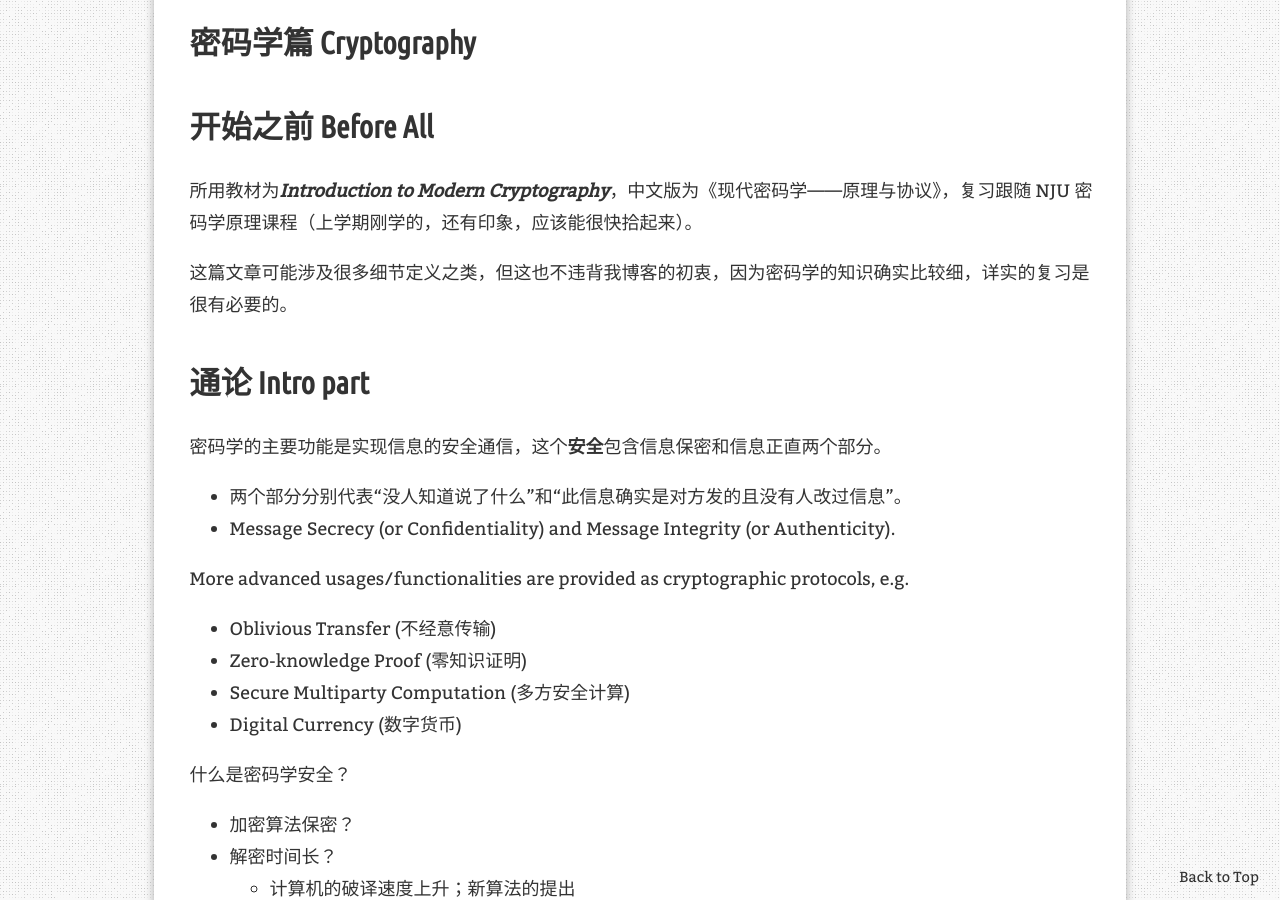
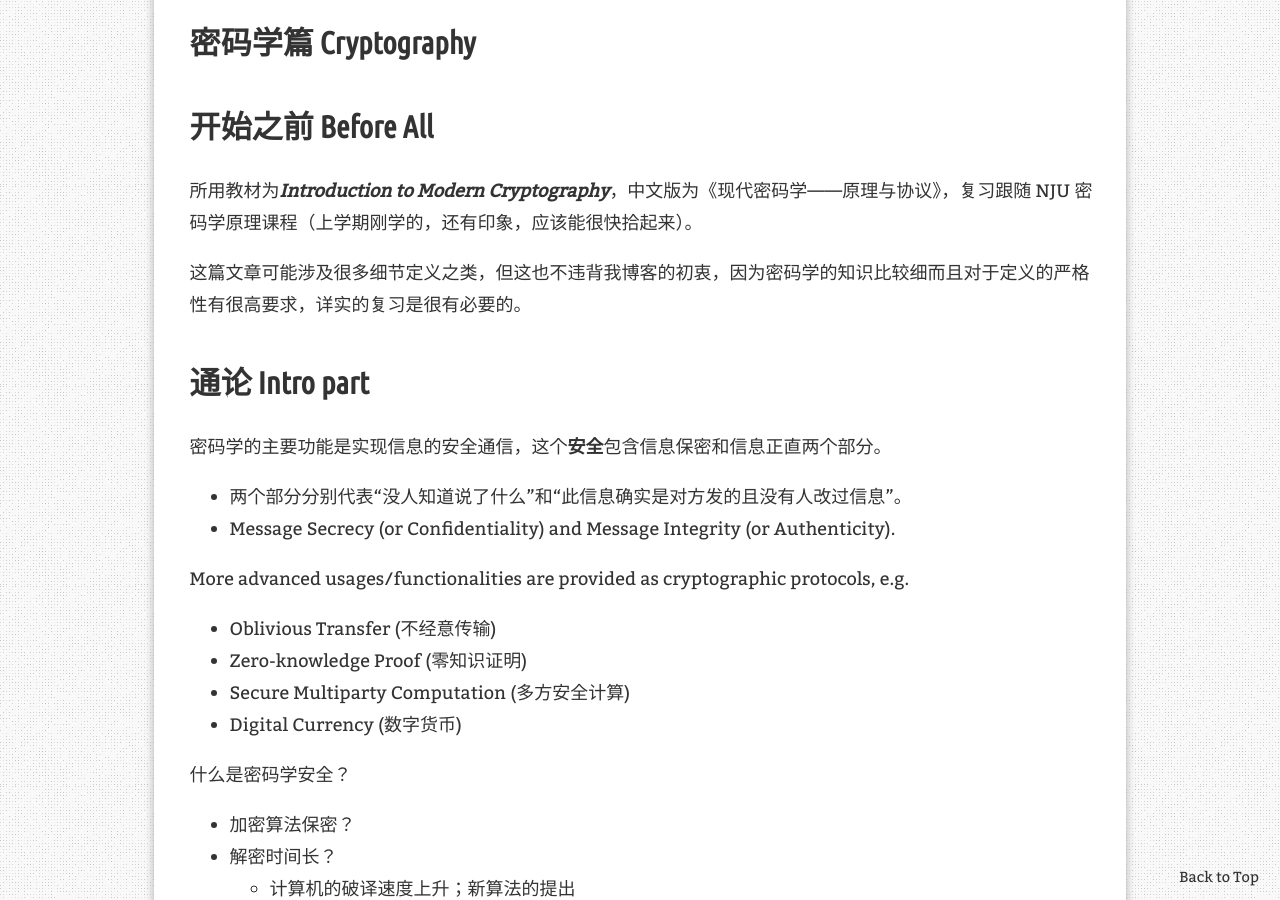
Before and after one commit to Mosms/Mologs, a Jekyll site: the page built from _posts/RPR/2024-04-09-RPR-Cryptography.md, in a window 1280 px wide and 900 px high, scrolled down 814 px. Built offline with Jekyll 4.4.1, drawn with Linux system fonts in a browser that asks for light colours; comment, search, counter and statistics services are not loaded.

Commit message:
simple Mod on RPR posts.

```diff
--- a/_posts/RPR/2024-04-09-RPR-Cryptography.md
+++ b/_posts/RPR/2024-04-09-RPR-Cryptography.md
@@ -20,7 +20,7 @@ redirect_from:
 
 所用教材为***Introduction to Modern Cryptography***，中文版为《现代密码学——原理与协议》，复习跟随 NJU 密码学原理课程（上学期刚学的，还有印象，应该能很快拾起来）。
 
-这篇文章可能涉及很多细节定义之类，但这也不违背我博客的初衷，因为密码学的知识确实比较细，详实的复习是很有必要的。
+这篇文章可能涉及很多细节定义之类，但这也不违背我博客的初衷，因为密码学的知识比较细而且对于定义的严格性有很高要求，详实的复习是很有必要的。
 
 # 通论 Intro part
 
```
Also changed, not shown: _posts/RPR/2024-04-22-RPR-FLA.md (+1 -1 lines).
